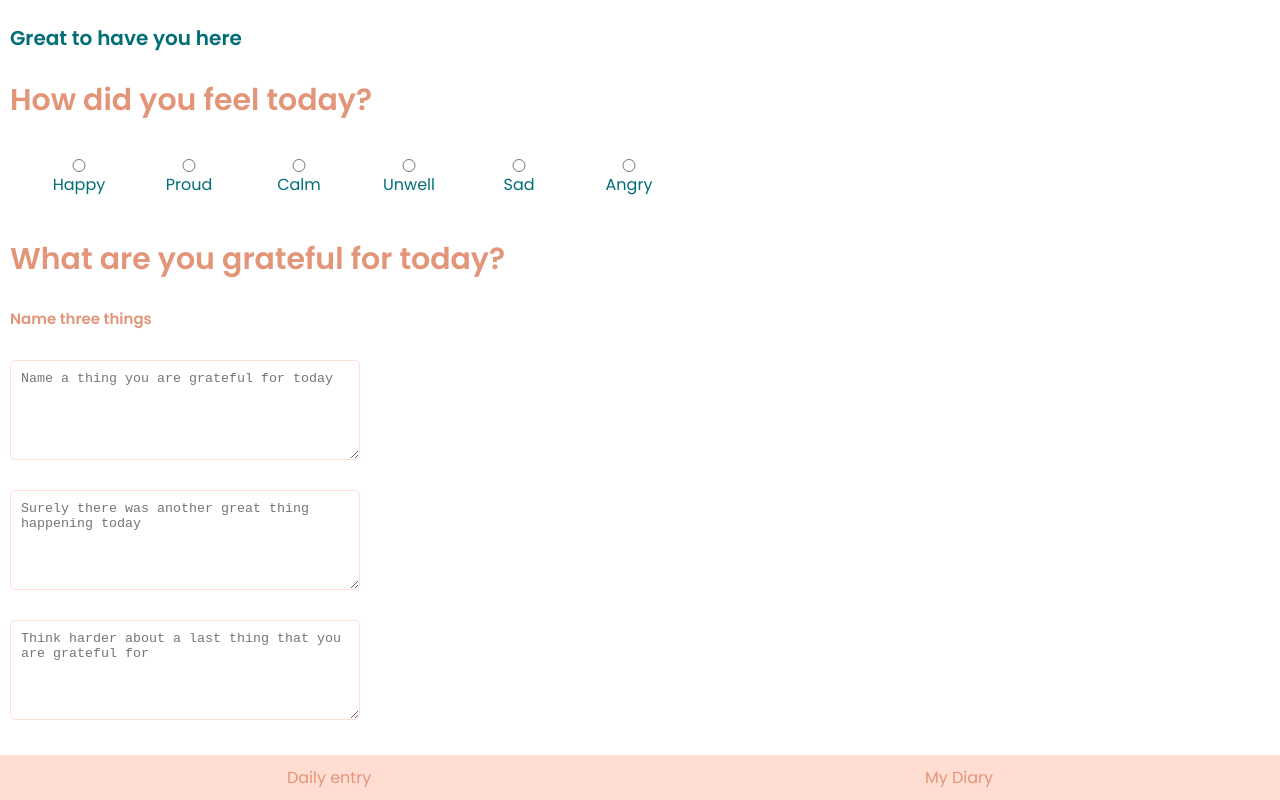
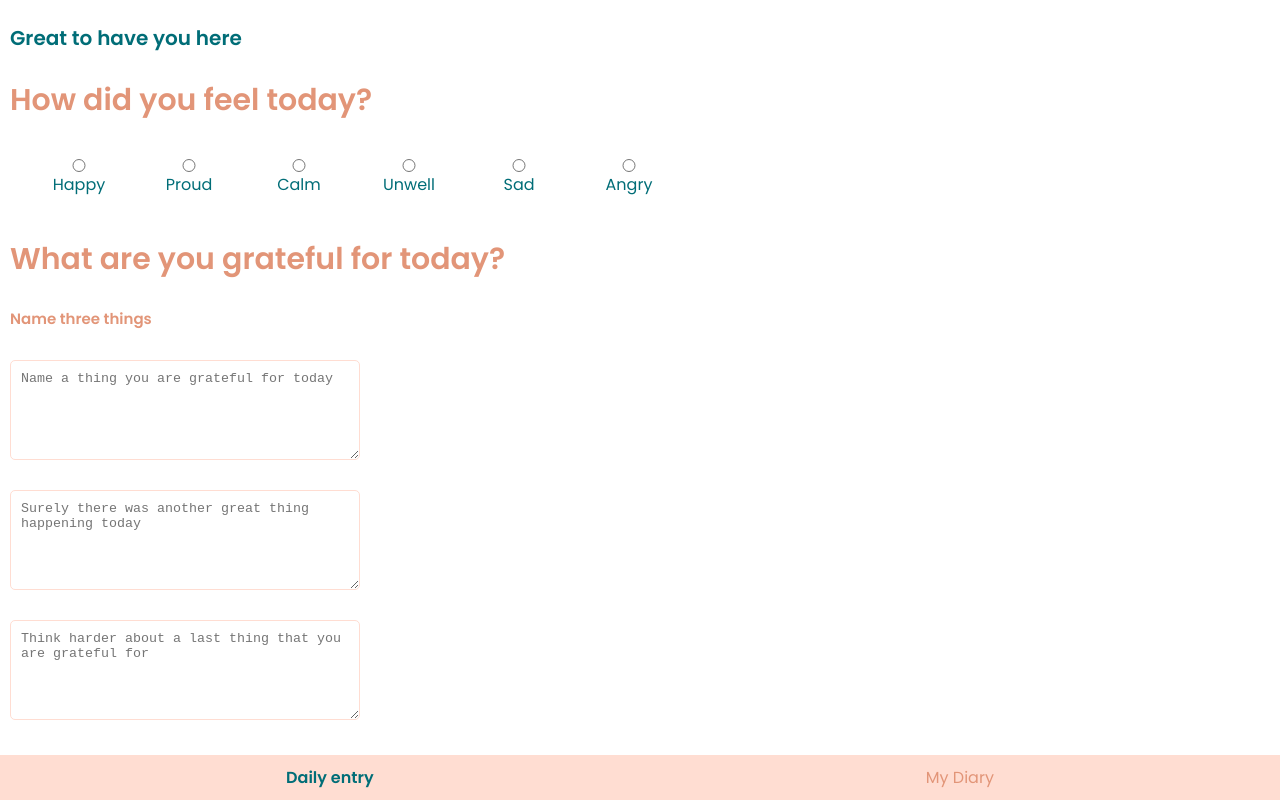
Before and after one commit to ckskr/capstone-project, a Next.js app: page /form in a window 1280 px wide. Shown: the top 800 px of the page. Built offline with nearby package versions, Linux system fonts and the light colour scheme.

Commit message:
add changes to correct nav

```diff
--- a/src/components/Navigation/Navigation.js
+++ b/src/components/Navigation/Navigation.js
@@ -6,8 +6,8 @@ export default function Navigation() {
 	const router = useRouter();
 	return (
 		<StyledNavigation>
-			<Link href="./">
-				<StyledLink active={router.pathname === '/'}>Daily entry</StyledLink>
+			<Link href="./form">
+				<StyledLink active={router.pathname === '/form'}>Daily entry</StyledLink>
 			</Link>
 			<Link href="./diary">
 				<StyledLink active={router.pathname === '/diary'}>My Diary</StyledLink>
```
